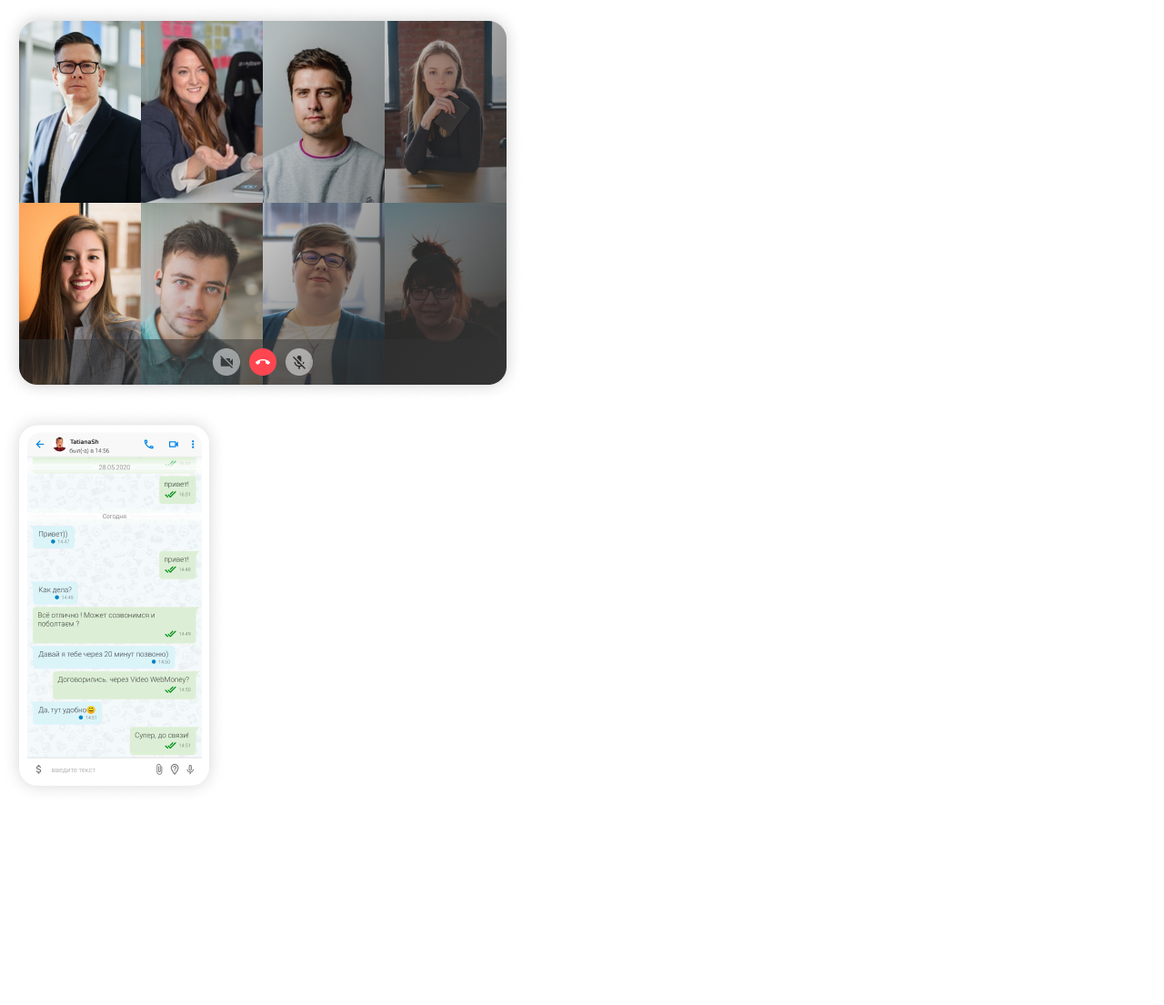
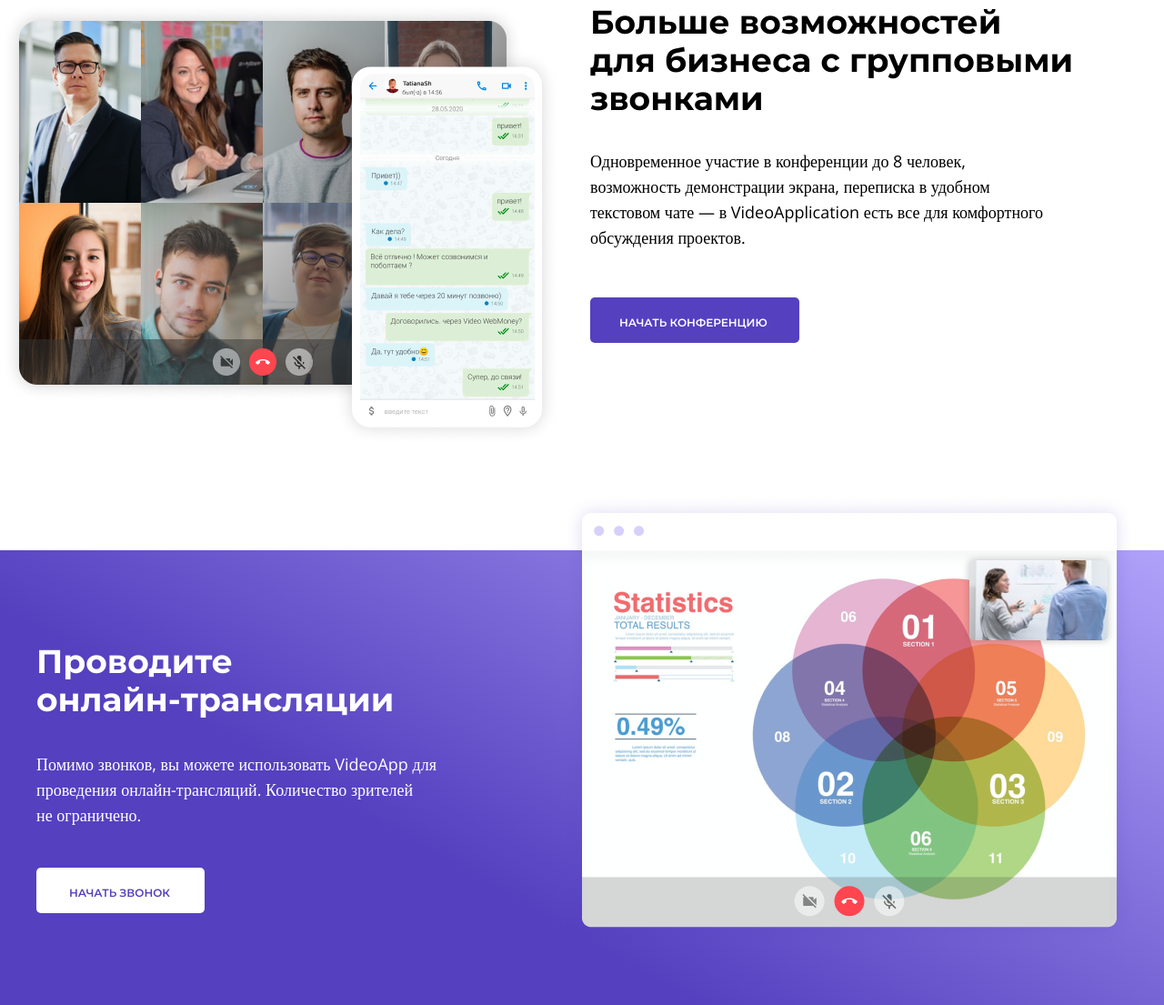
Before and after one commit to WorlDrunk/VIDEO-APP, a plain HTML site: page index.html in a window 1280 px wide. Shown: the part 1245-2350 px from the top of the page at 91% size. Before the commit the page ends 2303 px from the top, so only its background shows below. Drawn offline with nearby package versions, Linux system fonts and the light colour scheme.

Commit message:
finished main commit

```diff
--- a/index.html
+++ b/index.html
@@ -85,10 +85,34 @@
               <div class="banners_two">
                 <img src="/img/Group 261.png" alt="Conference mobile">
               </div>
-
+            </div>
+            <div class="conference_content_text">
+              <h2>Больше возможностей для бизнеса с групповыми звонками</h2>
+              <p class="conference_text">Одновременное участие в&nbsp;конференции до&nbsp;8&nbsp;человек, возможность демонстрации экрана, переписка в&nbsp;удобном текстовом чате&nbsp;&mdash; в&nbsp;VideoApplication есть все для комфортного обсуждения проектов.</p>
+              <div class="conference_text_button">
+                <a href="#">начать конференцию</a>
+              </div>
             </div>
           </div>
         </section>
+<!--Мэин конференция конец-->
+
+<!--Мэин онлайн-трансляции начало-->
+        <section class="main_online_stream">
+          <div class="main_online_stream_content container">
+            <div class="online_stream_content_text">
+              <h2>Проводите <br>онлайн-трансляции</h2>
+              <p class="stream_content_text">Помимо звонков, вы&nbsp;можете использовать VideoApp для проведения онлайн-трансляций. Количество зрителей не&nbsp;ограничено.</p>
+              <div class="stream_content_button">
+                <a href="#">начать звонок</a>
+              </div>
+            </div>
+            <div class="online_stream_content_banner">
+              <img src="/img/Group 278.png" alt="Online stream">
+            </div>
+          </div>
+        </section>
+<!--Мэин онлайн-трансляции конец-->
       </main>
 
     </div>
--- a/style.css
+++ b/style.css
@@ -194,5 +194,133 @@
 
 .main_conference_content {
   padding-top: 170px;
-  padding-bottom: 170px;
+  padding-bottom: 202px;
+  display: flex;
+  column-gap: 112px;
+
 }
+
+.conference_content_banners {
+  display: flex;
+  width: 536px;
+  height: 400px;
+}
+
+.banners_one {
+
+
+}
+
+.banners_two {
+  position: relative;
+  bottom: -50px;
+  left: -210px;
+}
+
+.conference_content_text {
+  width: 630px;
+  height: 400px;
+  color: black;
+  margin: 0;
+  padding: 0;
+}
+
+.conference_content_text h2 {
+  font-size: 36px;
+  font-weight: 700;
+  line-height: 42px;
+  letter-spacing: 0%;
+  width: 533px;
+  margin-bottom: 34px;
+}
+
+.conference_text {
+  font-family: Open Sans;
+  font-size: 18px;
+  font-weight: 400;
+  line-height: 28px;
+  letter-spacing: 0%;
+  width: 514px;
+  height: 122px;
+  margin-bottom: 42px;
+}
+
+.conference_text_button {
+  height: 50px;
+  width: 230px;
+  cursor: pointer;
+  border-radius: 5px;
+  background: rgb(85, 64, 191);
+  padding: 17px 32px;
+}
+
+.conference_text_button a {
+  font-size: 12px;
+  font-weight: 600;
+  color: white;
+  text-transform: uppercase;
+  text-decoration: none;
+}
+/* MAIN CONFERENCE END */
+
+/* MAIN ONLINE STREAM START */
+.main_online_stream {
+  background: linear-gradient(29.68deg, rgb(85, 64, 191) 35.529%,rgb(175, 161, 249) 99.59%);
+}
+
+.main_online_stream_content {
+  padding: 101px 0;
+  height: 500px;
+}
+
+.online_stream_content_text {
+  width: 516px;
+  height: 299px;
+}
+
+.online_stream_content_text h2 {
+  font-size: 36px;
+  font-weight: 700;
+  line-height: 42px;
+  letter-spacing: 0%;
+  height: 84px;
+  width: 516px;
+  margin-bottom: 36px;
+}
+
+.stream_content_text {
+  font-family: Open Sans;
+  font-size: 18px;
+  font-weight: 400;
+  line-height: 28px;
+  letter-spacing: 0%;
+  margin-bottom: 44px;
+}
+
+.stream_content_button {
+  height: 50px;
+  width: 185px;
+  background-color: white;
+  border-radius: 5px;
+  padding: 17px 36px;
+  cursor: pointer;
+}
+
+.stream_content_button a {
+  color: rgb(85, 64, 191);
+  font-size: 12px;
+  font-weight: 600;
+  line-height: 15px;
+  letter-spacing: 0%;
+  text-transform: uppercase;
+  text-decoration: none;
+}
+
+.online_stream_content_banner {
+  position: relative;
+  top: -461px;
+  left: 580px;
+  width: 588px;
+  height: 456px;
+}
+/* MAIN STREAM BROADCASTS END */
```
Also changed, not shown: img/Group 278.png (added).
